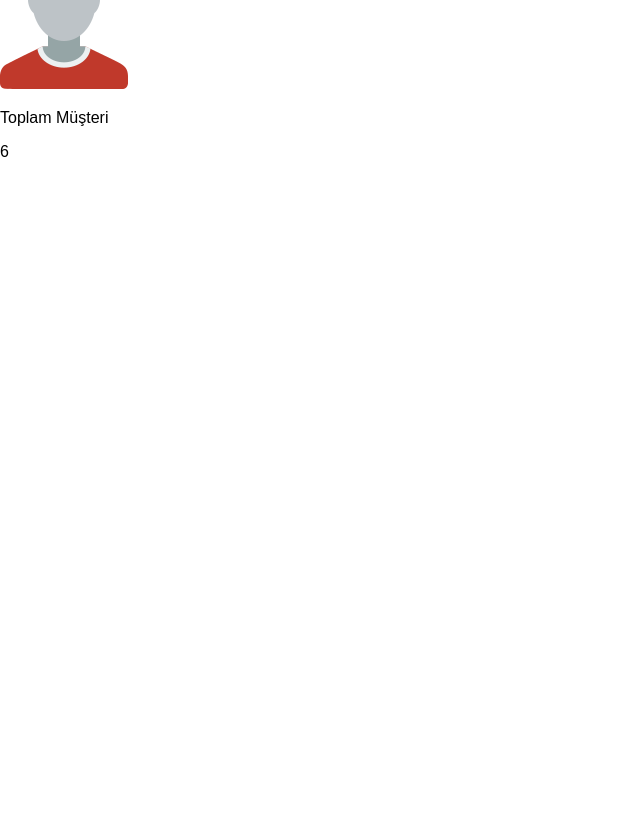
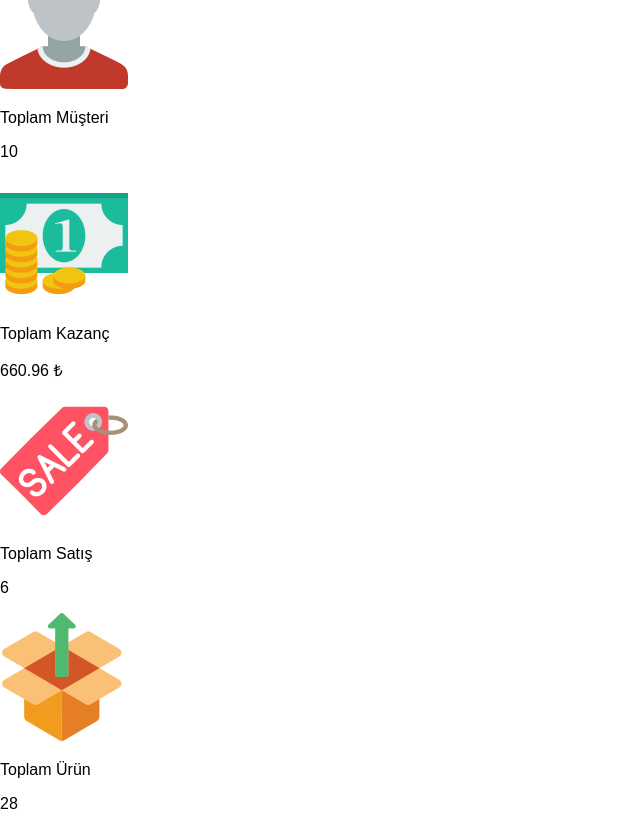
Before and after one commit to Berat-Ozgen/mern-pos, a React (Create React App) app in the folder client/: page /statistic in a window 1280 px wide. Shown: the part 311-1140 px from the top of the page, without its empty margins (0-640 px from the left). Before the commit the page ends 800 px from the top, so only its background shows below. Built offline with nearby package versions, Linux system fonts and the light colour scheme; a web font is replaced by a local one.

Commit message:
İstatistik Card Component
İstatistik Card Component

```diff
--- /dev/null
+++ b/client/src/components/statistics/StatisticCard.jsx
@@ -0,0 +1,17 @@
+const StatisticCard = ({ title, amount, img }) => {
+  return (
+    <div className="card-item bg-gray-800 p-8 rounded-lg">
+      <div className="flex gap-x-4">
+        <div className="rounded-full bg-white w-16 h-16 p-3">
+          <img src={img} alt="" />
+        </div>
+        <div className="text-white">
+          <p className="mb-2 text-lg font-medium text-gray-400">{title}</p>
+          <p className="text-xl font-semibold text-gray-200">{amount}</p>
+        </div>
+      </div>
+    </div>
+  );
+};
+
+export default StatisticCard;
--- a/client/src/pages/StatisticPage.jsx
+++ b/client/src/pages/StatisticPage.jsx
@@ -1,4 +1,5 @@
 import Header from "../components/header/Header.jsx";
+import StatisticCard from "../components/statistics/StatisticCard.jsx";
 
 const StatisticPage = () => {
   return (
@@ -11,20 +12,27 @@
             Hoş geldin{" "}
             <span className="text-green-700 font-bold text-xl">admin</span>.
           </h2>
-          <div className="statistic-cards grid grid-cols-4 my-10">
-            <div className="card-item bg-gray-800 p-8 rounded-lg">
-              <div className="flex gap-x-4">
-                <div className="rounded-full bg-white w-16 h-16 p-3">
-                  <img src="./images/user.png" alt="" />
-                </div>
-                <div className="text-white">
-                  <p className="mb-2 text-lg font-medium text-gray-400">
-                    Toplam Müşteri
-                  </p>
-                  <p className="text-xl font-semibold text-gray-200">6</p>
-                </div>
-              </div>
-            </div>
+          <div className="statistic-cards grid xl:grid-cols-4 md:grid-cols-2 my-10 md:gap-10 gap-4">
+            <StatisticCard
+              title={"Toplam Müşteri"}
+              amount={"10"}
+              img={"images/user.png"}
+            />
+            <StatisticCard
+              title={"Toplam Kazanç"}
+              amount={"660.96 ₺"}
+              img={"images/money.png"}
+            />
+            <StatisticCard
+              title={"Toplam Satış"}
+              amount={"6"}
+              img={"images/sale.png"}
+            />
+            <StatisticCard
+              title={"Toplam Ürün"}
+              amount={"28"}
+              img={"images/product.png"}
+            />
           </div>
         </div>
       </div>
```
